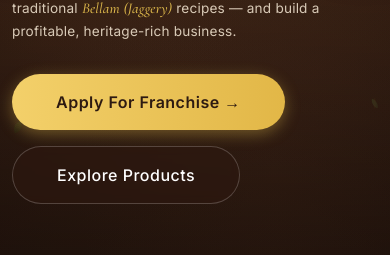
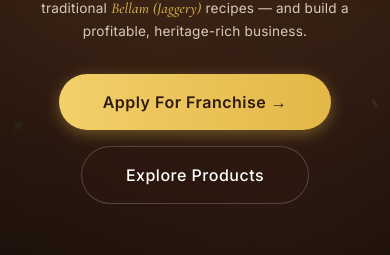
Before and after one commit to Rahul2749/Sarvana_Website, a React (Vite) app: page / in a window 390 px wide. Shown: the part 508-763 px from the top of the page. Built offline with nearby package versions, Linux system fonts and the light colour scheme; a web font is replaced by a local one.

Commit message:
style: Center align hero heading and content on mobile

```diff
--- a/src/components/hero/Hero.css
+++ b/src/components/hero/Hero.css
@@ -410,6 +410,8 @@
 @media (max-width: 768px) {
   .hero-content {
     padding-top: clamp(20px, 5vh, 40px);
+    align-items: center;
+    text-align: center;
   }
 
   .scroll-text {
@@ -461,6 +463,10 @@
   .hero-title {
     font-size: clamp(1.8rem, 7vw, 3rem);
   }
+
+  .hero-buttons {
+    justify-content: center;
+  }
 }
 
 @media (max-width: 480px) {
```
